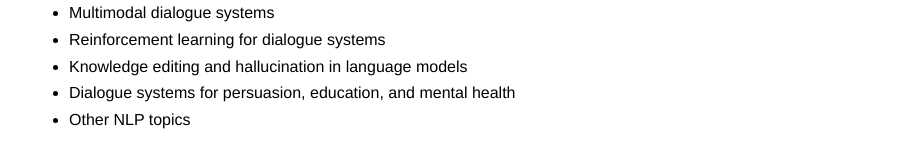
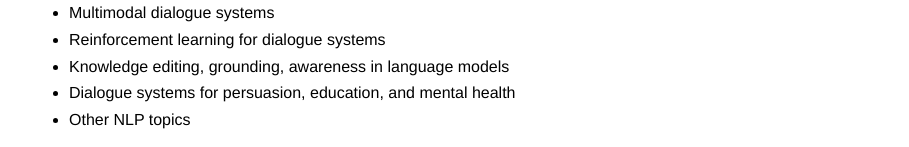
Before and after one commit to yohanjo/yohanjo.github.io, a plain HTML site: page index.html in a window 1280 px wide. Shown: the part 301-448 px from the top of the page, without its empty margins (181-1090 px from the left). Drawn offline with nearby package versions, Linux system fonts and the light colour scheme.

Commit message:
Update research interests

```diff
--- a/index.html
+++ b/index.html
@@ -73,7 +73,7 @@
                     <ul style="margin-left: 15px;">
                         <li>Multimodal dialogue systems</li>
                         <li>Reinforcement learning for dialogue systems</li>
-                        <li>Knowledge editing and hallucination in language models</li>
+                        <li>Knowledge editing, grounding, awareness in language models</li>
                         <li>Dialogue systems for persuasion, education, and mental health</li>
                         <li>Other NLP topics</li>
                     </ul>
```
